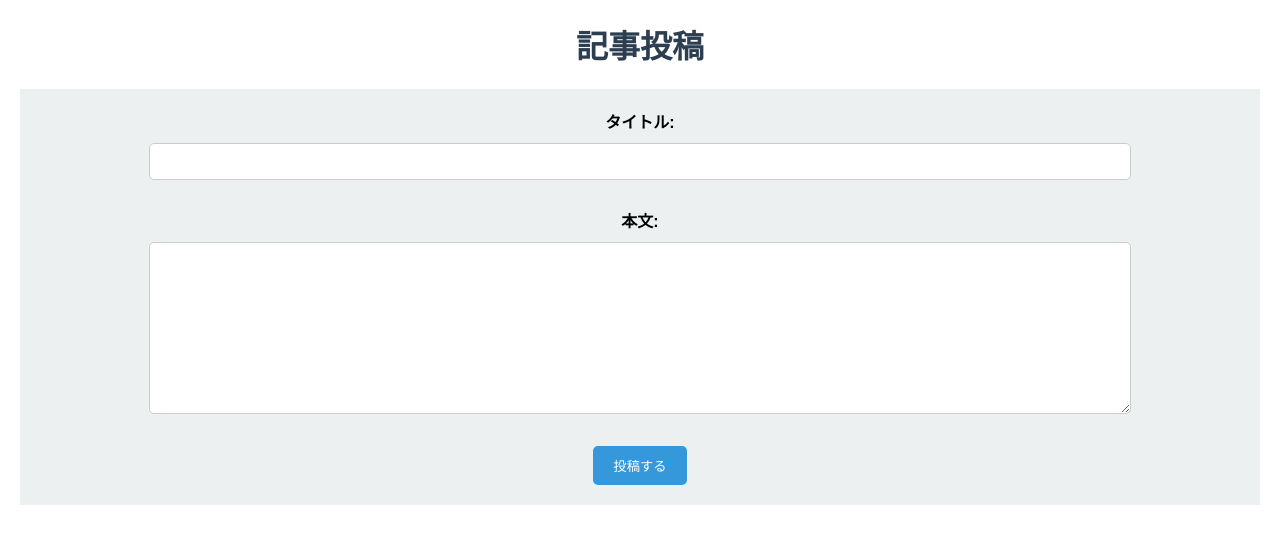
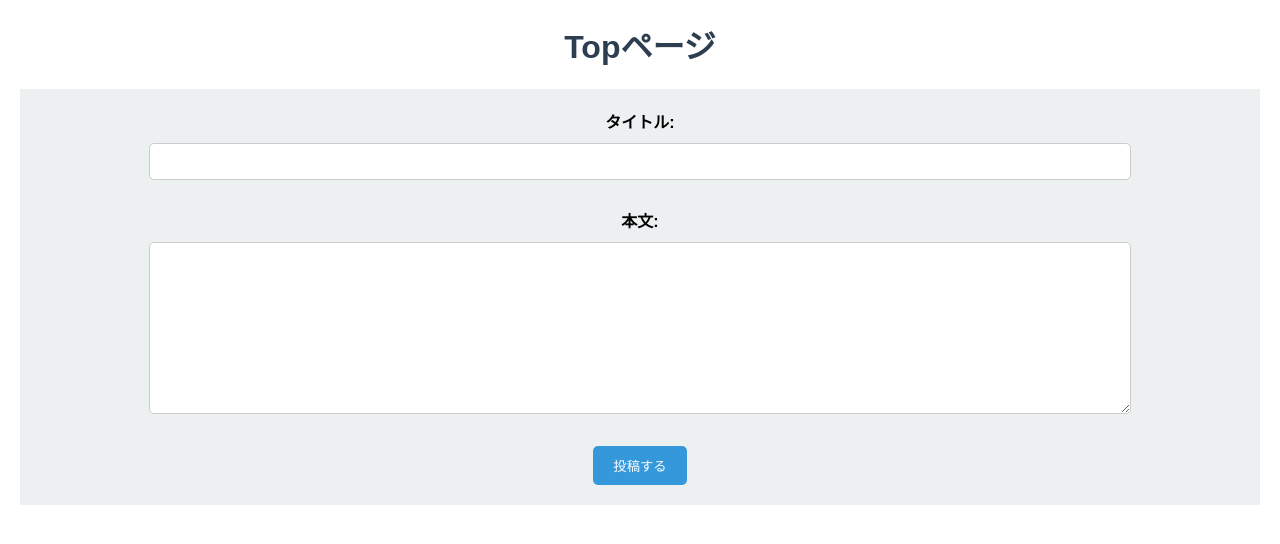
Before and after one commit to noda0209/git-app, a plain HTML site: page index.html in a window 1280 px wide. Drawn offline with Linux system fonts and the light colour scheme.

Commit message:
h1タグの文言をTopPageへ変更

```diff
--- a/index.html
+++ b/index.html
@@ -7,7 +7,7 @@
     <link rel="stylesheet" href="style.css">
 </head>
 <body>
-    <h1>記事投稿</h1>
+    <h1>Topページ</h1>
     <form action="#" method="post">
         <label for="title">タイトル:</label><br>
         <input type="text" id="title" name="title" required><br><br>
```
